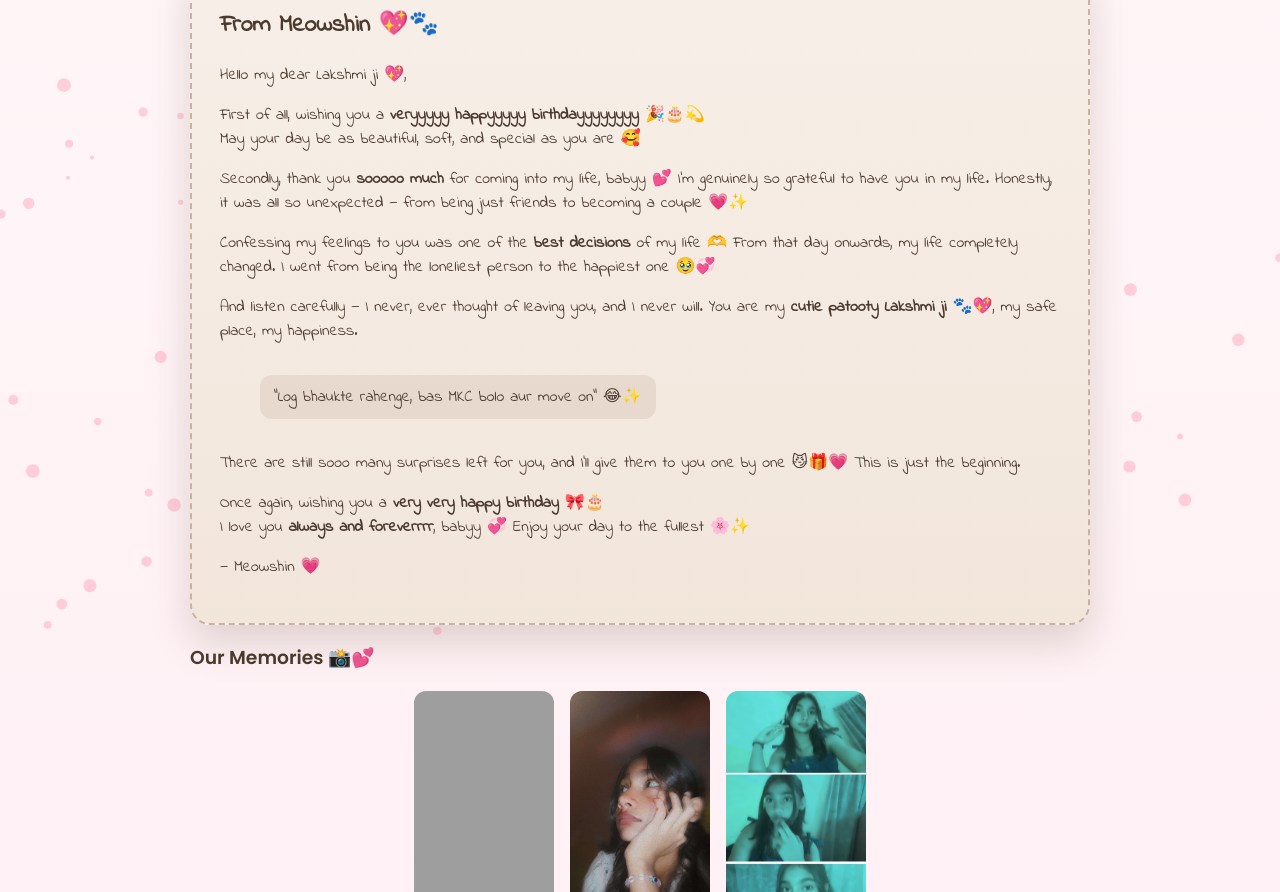
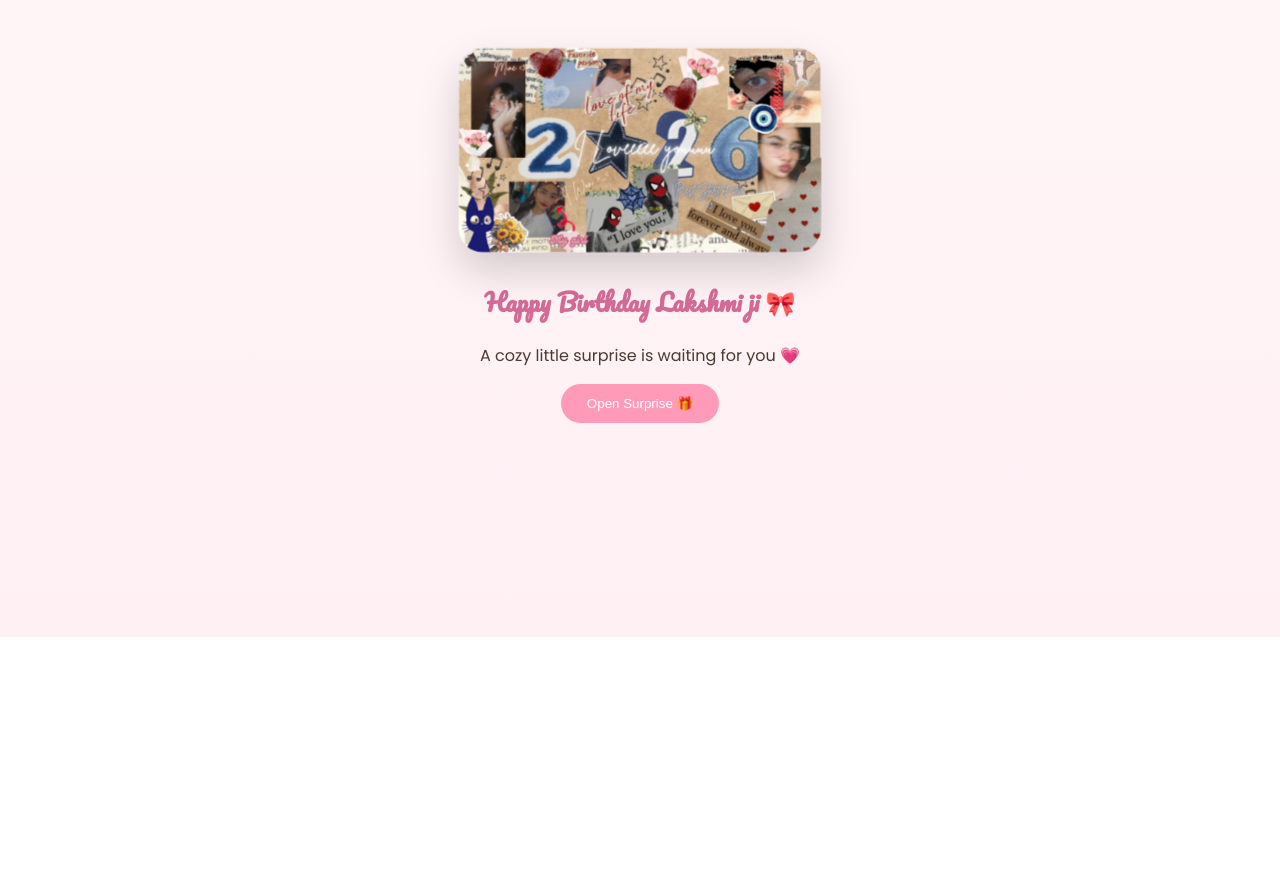
Before and after one commit to meowshingun/BdaySpecialxD, a plain HTML site: page main.html in a window 1280 px wide. Shown: the part 163-1055 px from the top of the page. After the commit the page ends 800 px from the top, so only its background shows below. Drawn offline with Linux system fonts and the light colour scheme; grey boxes are pictures that could not be loaded.

Commit message:
Update main.html

```diff
--- a/main.html
+++ b/main.html
@@ -2,97 +2,31 @@
 <html lang="en">
 <head>
   <meta charset="UTF-8">
-  <title>Happy Birthday Lakshmi ji 🎂</title>
+  <title>Happy Birthday 🎀</title>
   <meta name="viewport" content="width=device-width, initial-scale=1.0">
 
   <link rel="stylesheet" href="style.css">
-  <script defer src="script.js"></script>
+  <link href="https://fonts.googleapis.com/css2?family=Pacifico&family=Poppins:wght@300;400;600&display=swap" rel="stylesheet">
 </head>
 
-<body class="main-body fade-in">
+<body class="intro-body fade-in">
 
-  <!-- CONFETTI BACKGROUND -->
-  <canvas id="confettiCanvas"></canvas>
+  <!-- INTRO SECTION -->
+  <section class="intro-center">
+    <img src="Mine1.jpg" class="intro-cat" alt="Cute cat">
+    <h1 class="intro-title">Happy Birthday Lakshmi ji 🎀</h1>
+    <p class="intro-sub">A cozy little surprise is waiting for you 💗</p>
+    <button id="startBtn" class="cute-btn">Open Surprise 🎁</button>
+  </section>
 
-  <!-- THEME TOGGLE -->
-  <button id="themeToggle" class="theme-toggle">Dark Theme 🌙</button>
-
-  <main class="page-wrap">
-
-    <!-- HEADER -->
-    <header class="page-header">
-      <h1 class="page-title">Happy Birthday Lakshmi ji 🎀</h1>
-    </header>
-
-    <!-- LETTER SECTION -->
-    <section class="letter-section">
-      <article class="paper-letter handwritten">
-
-        <h2>From Meowshin 💖🐾</h2>
-
-        <div class="letter-body">
-          <p>Hello my dear Lakshmi ji 💖,</p>
-
-          <p>
-            First of all, wishing you a <strong>veryyyyy happyyyyy birthdayyyyyyyy 🎉🎂💫</strong><br>
-            May your day be as beautiful, soft, and special as you are 🥰
-          </p>
-
-          <p>
-            Secondly, thank you <strong>sooooo much</strong> for coming into my life, babyy 💕
-            I’m genuinely so grateful to have you in my life. Honestly, it was all so unexpected —
-            from being just friends to becoming a couple 💗✨
-          </p>
-
-          <p>
-            Confessing my feelings to you was one of the <strong>best decisions</strong> of my life 🫶
-            From that day onwards, my life completely changed.
-            I went from being the loneliest person to the happiest one 🥹💞
-          </p>
-
-          <p>
-            And listen carefully — I never, ever thought of leaving you, and I never will.
-            You are my <strong>cutie patooty Lakshmi ji 🐾💖</strong>, my safe place, my happiness.
-          </p>
-
-          <blockquote class="dialogue">
-            “Log bhaukte rahenge, bas MKC bolo aur move on” 😂✨
-          </blockquote>
-
-          <p>
-            There are still sooo many surprises left for you, and I’ll give them to you
-            one by one 😼🎁💗
-            This is just the beginning.
-          </p>
-
-          <p>
-            Once again, wishing you a <strong>very very happy birthday 🎀🎂</strong><br>
-            I love you <strong>always and foreverrrr</strong>, babyy 💞
-            Enjoy your day to the fullest 🌸✨
-          </p>
-
-          <p class="sign">— Meowshin 💗</p>
-        </div>
-
-      </article>
-    </section>
-
-    <!-- MEMORIES -->
-    <section class="memories-section">
-      <h3 class="section-title">Our Memories 📸💕</h3>
-      <div class="memories-row">
-        <img src="Memory1.png">
-        <img src="Memory2.jpg">
-        <img src="Memory3.webp">
-      </div>
-    </section>
-
-    <!-- FOOTER -->
-    <footer class="page-footer">
-      Made with endless love by Meowshin 💗🐾
-    </footer>
-
-  </main>
+  <script>
+    document.getElementById("startBtn").addEventListener("click", () => {
+      document.body.classList.add("fade-out");
+      setTimeout(() => {
+        window.location.href = "main.html";
+      }, 800);
+    });
+  </script>
 
 </body>
 </html>
```
